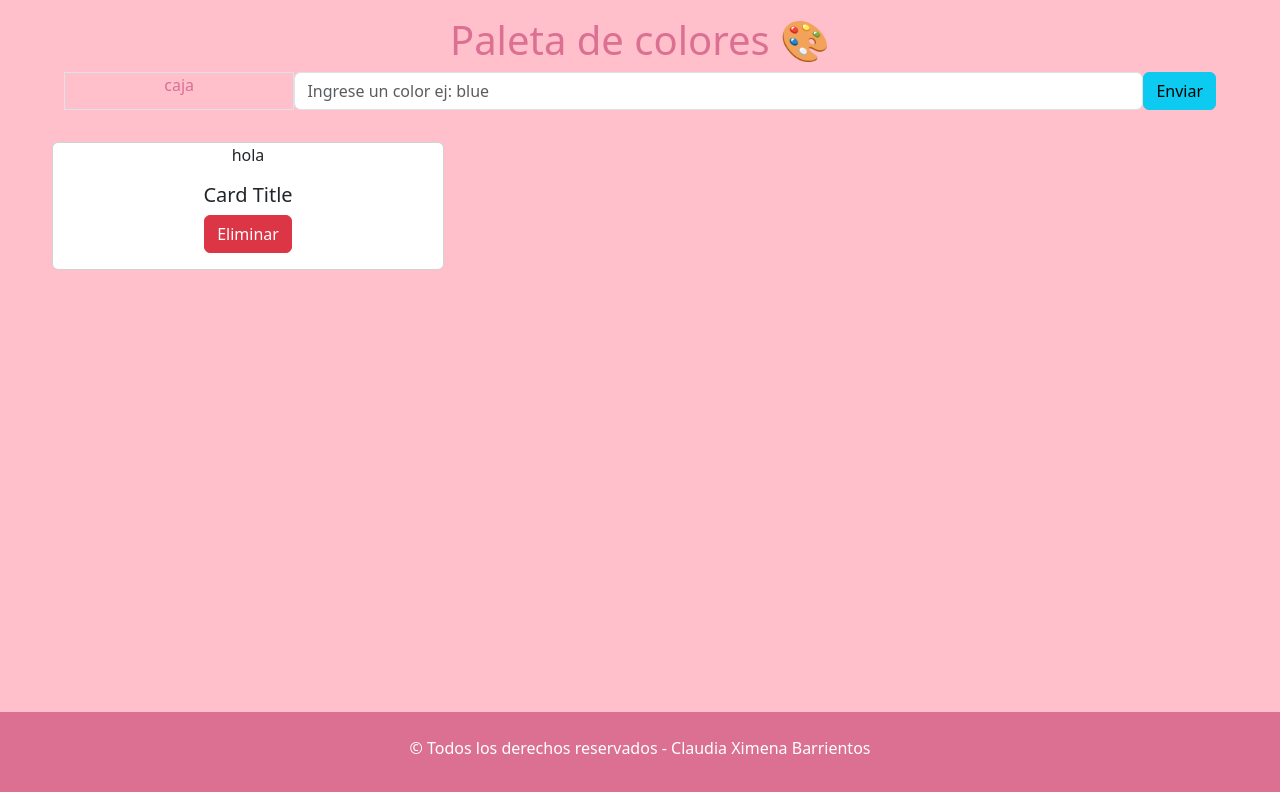
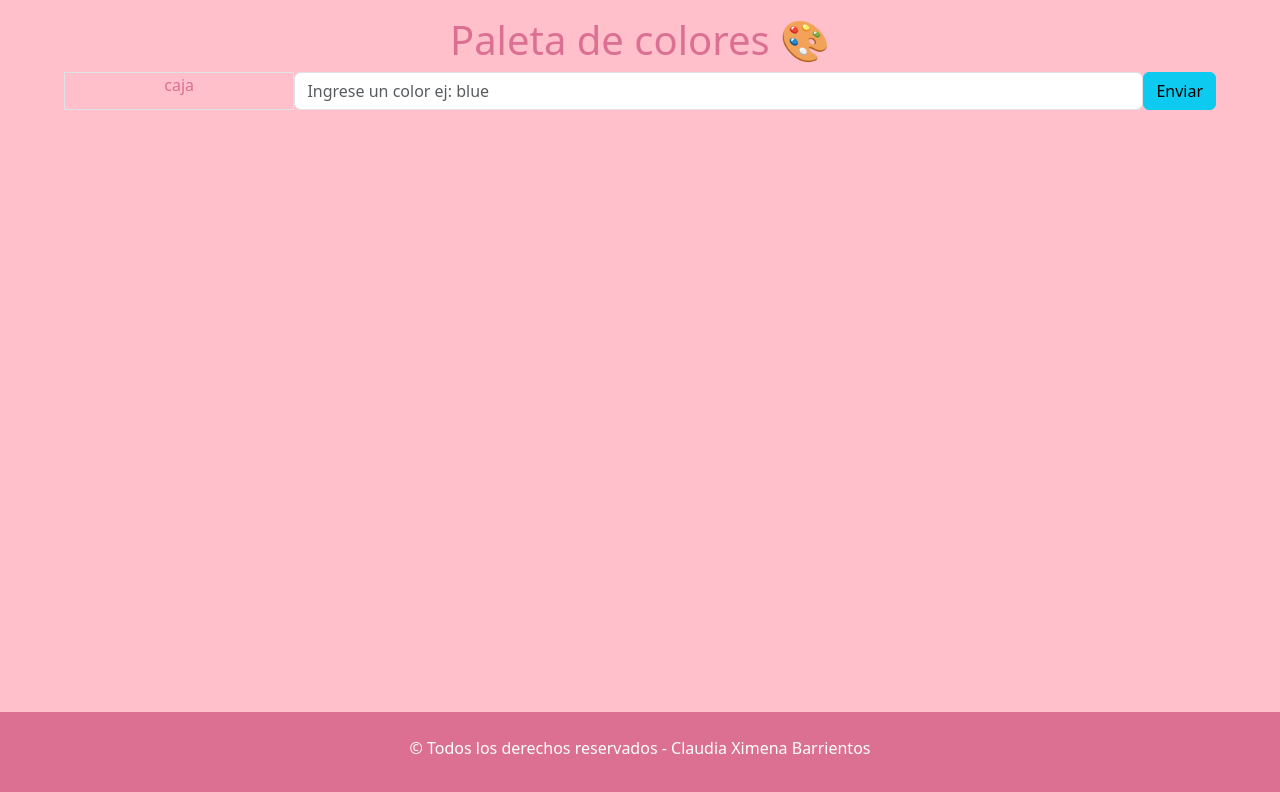
Before and after one commit to ximebarrientos/react-ejercicio6, a React (Vite) app: page / in a window 1280 px wide. Shown: the top 792 px of the page. Built offline with nearby package versions, Linux system fonts and the light colour scheme.

Commit message:
pase los datos del formulario por props a los componentes hijos

```diff
--- a/src/components/FormularioColor.jsx
+++ b/src/components/FormularioColor.jsx
@@ -14,7 +14,6 @@ const FormularioColor = () => {
   const [colores,setColores]=useState([])
 
   const agregarColor=(dato)=>{
-    console.log(dato.color)
     setColores([...colores, dato.color])
     reset()
   }
@@ -42,7 +41,7 @@ const FormularioColor = () => {
         </Form.Group>
           <Form.Text className="text-danger">{errors.color?.message}</Form.Text>
       </Form>
-      <GrillaColores></GrillaColores>
+      <GrillaColores colores={colores}></GrillaColores>
     </>
   );
 };
--- a/src/components/GrillaColores.jsx
+++ b/src/components/GrillaColores.jsx
@@ -1,15 +1,13 @@
-import Container from 'react-bootstrap/Container';
 import Row from 'react-bootstrap/Row';
-import Col from 'react-bootstrap/Col';
 import ItemColor from './ItemColor';
 
-const GrillaColores = () => {
+const GrillaColores = ({colores}) => {
   return (
-    <div>
-      <Row md={2} lg={3} className="row-gap-2 mt-4">
-            <ItemColor></ItemColor>
+    <section>
+      <Row md={2} lg={3} className="row-gap-2 mt-4" >
+        {colores.map((color,indice)=>(<ItemColor key={indice} nombreColor={color}></ItemColor>))}
       </Row>
-    </div>
+    </section>
   );
 };
 
--- a/src/components/ItemColor.jsx
+++ b/src/components/ItemColor.jsx
@@ -1,12 +1,12 @@
 import Button from 'react-bootstrap/Button';
 import Card from 'react-bootstrap/Card';
 
-const ItemColor = () => {
+const ItemColor = ({nombreColor}) => {
   return (
     <Card className='mt-2'>
-        <div className='cuadrado border-3'>hola</div>
+        <div className='cuadrado border-3'>aqui cuadrado color</div>
       <Card.Body>
-        <Card.Title>Card Title</Card.Title>
+        <Card.Title>{nombreColor}</Card.Title>
         <Button variant="danger">Eliminar</Button>
       </Card.Body>
     </Card>
```
